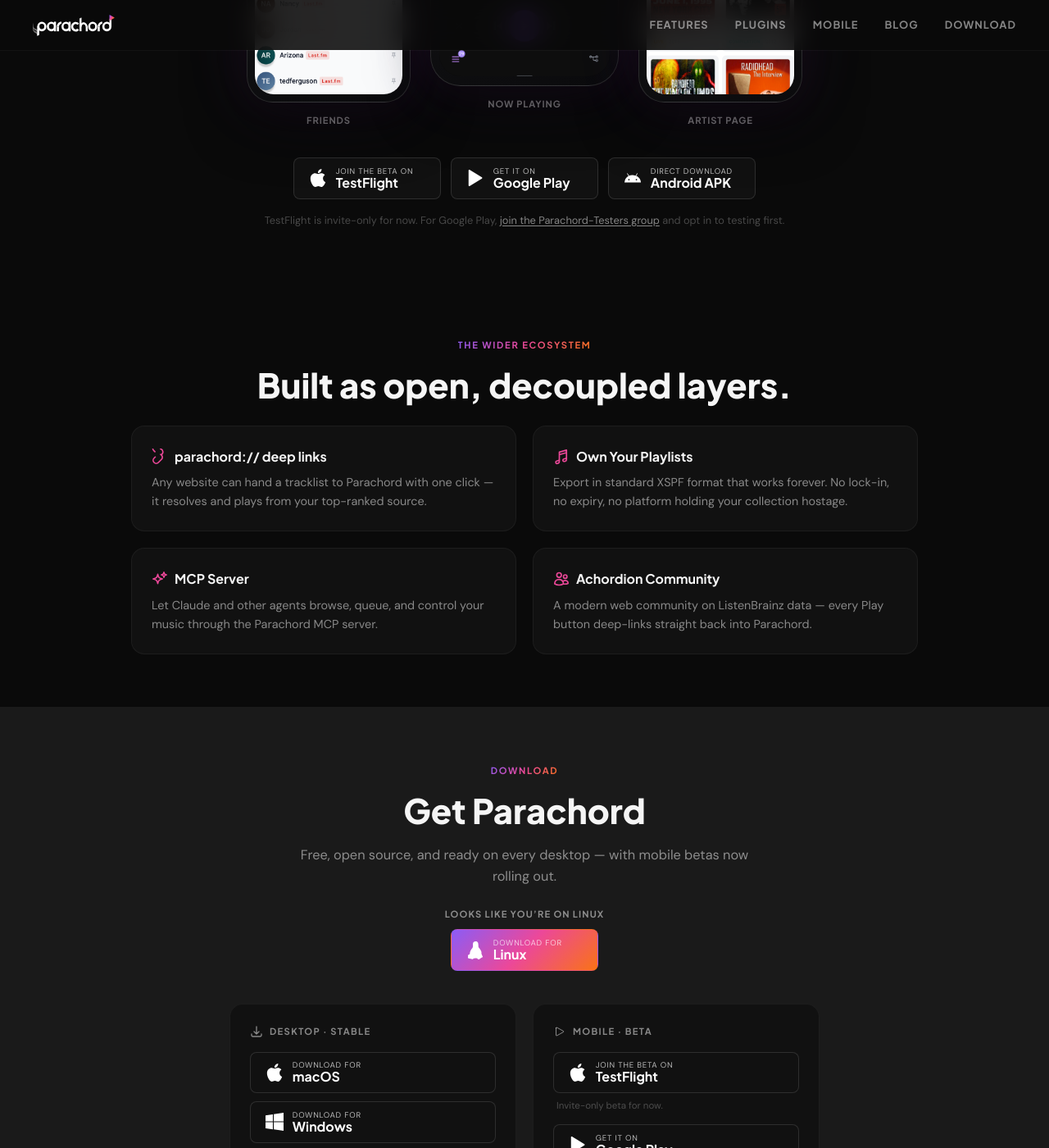
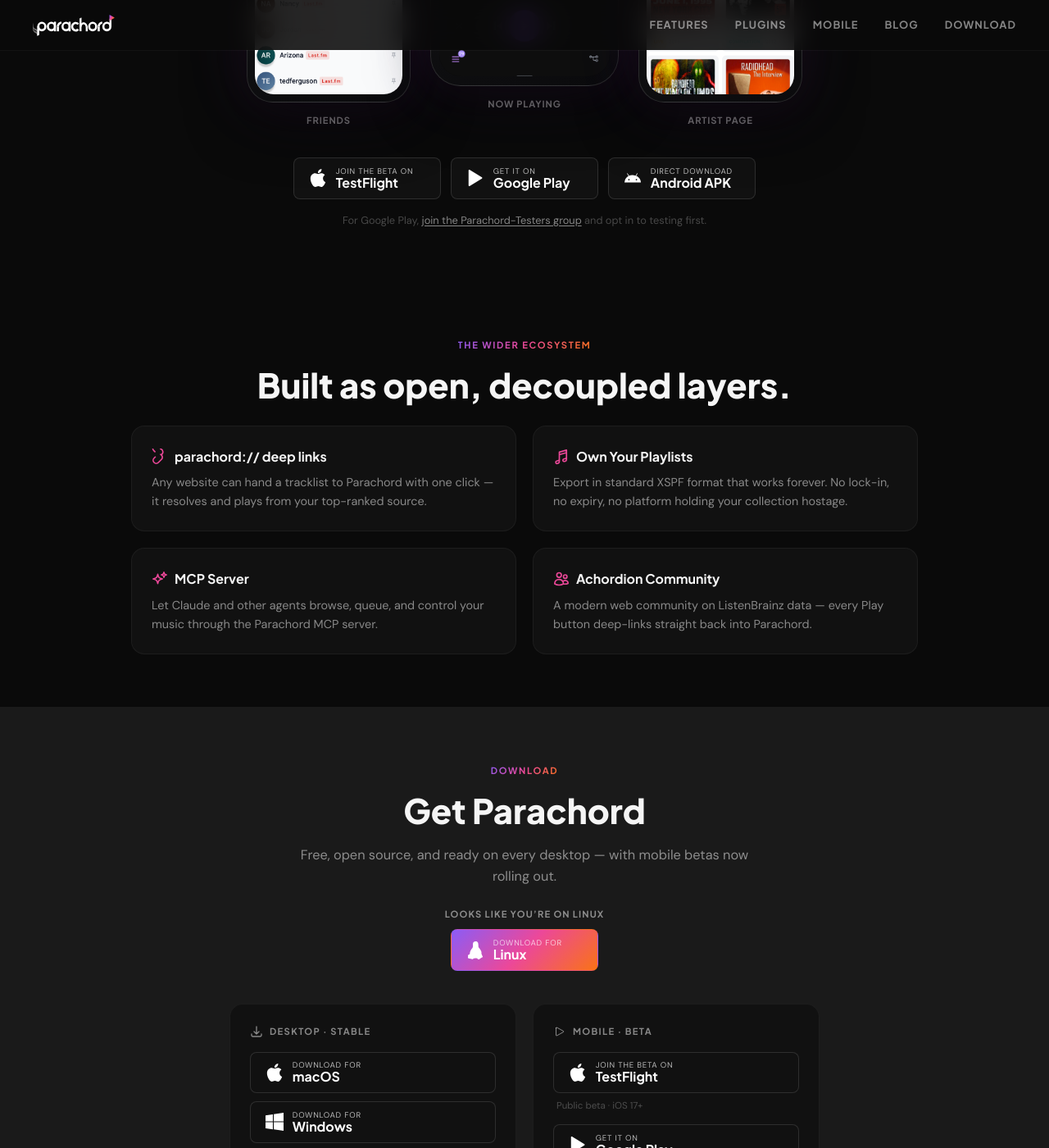
Before and after one commit to Parachord/parachord-website, a Jekyll site: the page index.html, which Jekyll copies as it is, in a window 1280 px wide and 1400 px high, scrolled down 4259 px. Shown: the whole window at 82% size. Built offline with Jekyll 4.4.1, drawn with Linux system fonts in a browser that asks for light colours; comment, search, counter and statistics services are not loaded.

Commit message:
Point the TestFlight badge at the public join link
The iOS beta now has a public TestFlight invite, so the badge links to
testflight.apple.com/join/zXvg5zxK and the invite-only hints become
"Public beta · iOS 17+" (deployment target from the Xcode project).

Co-Authored-By: Claude Fable 5.1 <noreply@anthropic.com>

```diff
--- a/index.html
+++ b/index.html
@@ -930,11 +930,11 @@
             <div class="phone"><div class="device" style="--w:200px"><div class="device-screen"><img src="assets/screenshots/android/artist.png" alt="Artist Page" loading="lazy"></div></div><span class="cap">Artist Page</span></div>
         </div>
         <div class="pc-mobile-badges">
-            <a class="store-badge" data-store="testflight" href="https://testflight.apple.com/v1/app/6793584958" target="_blank" rel="noopener"><span class="sb-glyph"><svg viewBox="0 0 24 24" width="22" height="22" fill="currentColor" aria-hidden="true"><path d="M22 17.607c-.786 2.28-3.139 6.317-5.563 6.361-1.608.031-2.125-.953-3.963-.953-1.837 0-2.412.923-3.932.983-2.572.099-6.542-5.827-6.542-10.995 0-4.747 3.308-7.1 6.198-7.143 1.55-.028 3.014 1.045 3.959 1.045.949 0 2.727-1.29 4.596-1.101.782.033 2.979.315 4.389 2.377-3.741 2.442-3.158 7.549.858 9.426zm-5.222-17.607c-2.826.114-5.132 3.079-4.81 5.531 2.612.203 5.118-2.725 4.81-5.531z"/></svg></span><span class="sb-text"><span class="sb-top">Join the beta on</span><span class="sb-main">TestFlight</span></span></a>
+            <a class="store-badge" data-store="testflight" href="https://testflight.apple.com/join/zXvg5zxK" target="_blank" rel="noopener"><span class="sb-glyph"><svg viewBox="0 0 24 24" width="22" height="22" fill="currentColor" aria-hidden="true"><path d="M22 17.607c-.786 2.28-3.139 6.317-5.563 6.361-1.608.031-2.125-.953-3.963-.953-1.837 0-2.412.923-3.932.983-2.572.099-6.542-5.827-6.542-10.995 0-4.747 3.308-7.1 6.198-7.143 1.55-.028 3.014 1.045 3.959 1.045.949 0 2.727-1.29 4.596-1.101.782.033 2.979.315 4.389 2.377-3.741 2.442-3.158 7.549.858 9.426zm-5.222-17.607c-2.826.114-5.132 3.079-4.81 5.531 2.612.203 5.118-2.725 4.81-5.531z"/></svg></span><span class="sb-text"><span class="sb-top">Join the beta on</span><span class="sb-main">TestFlight</span></span></a>
             <a class="store-badge" data-store="playstore" href="https://play.google.com/store/apps/details?id=com.parachord.android" target="_blank" rel="noopener"><span class="sb-glyph"><svg viewBox="0 0 24 24" width="22" height="22" fill="currentColor" aria-hidden="true"><path d="M3 1.84v20.32c0 .67.73 1.07 1.3.72l16.5-10.16a.85.85 0 000-1.44L4.3 1.12C3.73.77 3 1.17 3 1.84z"/></svg></span><span class="sb-text"><span class="sb-top">Get it on</span><span class="sb-main">Google Play</span></span></a>
             <a class="store-badge" data-store="apk" href="https://github.com/Parachord/parachord-mobile/releases/latest" target="_blank" rel="noopener"><span class="sb-glyph"><svg viewBox="0 0 24 24" width="22" height="22" fill="currentColor" aria-hidden="true"><path d="M16.6 9.48l1.84-3.18a.4.4 0 00-.69-.4l-1.86 3.23a11.4 11.4 0 00-8.78 0L5.25 5.9a.4.4 0 10-.69.4L6.4 9.48A10.8 10.8 0 001 18h22a10.8 10.8 0 00-5.4-8.52zM7 15.25a1 1 0 110-2 1 1 0 010 2zm10 0a1 1 0 110-2 1 1 0 010 2z"/></svg></span><span class="sb-text"><span class="sb-top">Direct download</span><span class="sb-main">Android APK</span></span></a>
         </div>
-        <p class="pc-mobile-note">TestFlight is invite-only for now. For Google Play, <a href="https://groups.google.com/g/parachord-testers" target="_blank" rel="noopener">join the Parachord-Testers group</a> and opt in to testing first.</p>
+        <p class="pc-mobile-note">For Google Play, <a href="https://groups.google.com/g/parachord-testers" target="_blank" rel="noopener">join the Parachord-Testers group</a> and opt in to testing first.</p>
     </section>
 
     <!-- ── Experiences ── -->
@@ -982,8 +982,8 @@
             <div class="pc-dl-panel">
                 <h4><svg viewBox="0 0 24 24" width="16" height="16" fill="none" stroke="currentColor" stroke-width="1.5" stroke-linecap="round" stroke-linejoin="round" aria-hidden="true"><path d="M5.25 5.653c0-.856.917-1.398 1.667-.986l11.54 6.348a1.125 1.125 0 010 1.971l-11.54 6.347a1.125 1.125 0 01-1.667-.985V5.653z"/></svg>Mobile · Beta</h4>
                 <div class="badges">
-                    <a class="store-badge" data-store="testflight" href="https://testflight.apple.com/v1/app/6793584958" target="_blank" rel="noopener"><span class="sb-glyph"><svg viewBox="0 0 24 24" width="22" height="22" fill="currentColor" aria-hidden="true"><path d="M22 17.607c-.786 2.28-3.139 6.317-5.563 6.361-1.608.031-2.125-.953-3.963-.953-1.837 0-2.412.923-3.932.983-2.572.099-6.542-5.827-6.542-10.995 0-4.747 3.308-7.1 6.198-7.143 1.55-.028 3.014 1.045 3.959 1.045.949 0 2.727-1.29 4.596-1.101.782.033 2.979.315 4.389 2.377-3.741 2.442-3.158 7.549.858 9.426zm-5.222-17.607c-2.826.114-5.132 3.079-4.81 5.531 2.612.203 5.118-2.725 4.81-5.531z"/></svg></span><span class="sb-text"><span class="sb-top">Join the beta on</span><span class="sb-main">TestFlight</span></span></a>
-                    <p class="badge-note">Invite-only beta for now.</p>
+                    <a class="store-badge" data-store="testflight" href="https://testflight.apple.com/join/zXvg5zxK" target="_blank" rel="noopener"><span class="sb-glyph"><svg viewBox="0 0 24 24" width="22" height="22" fill="currentColor" aria-hidden="true"><path d="M22 17.607c-.786 2.28-3.139 6.317-5.563 6.361-1.608.031-2.125-.953-3.963-.953-1.837 0-2.412.923-3.932.983-2.572.099-6.542-5.827-6.542-10.995 0-4.747 3.308-7.1 6.198-7.143 1.55-.028 3.014 1.045 3.959 1.045.949 0 2.727-1.29 4.596-1.101.782.033 2.979.315 4.389 2.377-3.741 2.442-3.158 7.549.858 9.426zm-5.222-17.607c-2.826.114-5.132 3.079-4.81 5.531 2.612.203 5.118-2.725 4.81-5.531z"/></svg></span><span class="sb-text"><span class="sb-top">Join the beta on</span><span class="sb-main">TestFlight</span></span></a>
+                    <p class="badge-note">Public beta · iOS 17+</p>
                     <a class="store-badge" data-store="playstore" href="https://play.google.com/store/apps/details?id=com.parachord.android" target="_blank" rel="noopener"><span class="sb-glyph"><svg viewBox="0 0 24 24" width="22" height="22" fill="currentColor" aria-hidden="true"><path d="M3 1.84v20.32c0 .67.73 1.07 1.3.72l16.5-10.16a.85.85 0 000-1.44L4.3 1.12C3.73.77 3 1.17 3 1.84z"/></svg></span><span class="sb-text"><span class="sb-top">Get it on</span><span class="sb-main">Google Play</span></span></a>
                     <p class="badge-note"><a href="https://groups.google.com/g/parachord-testers" target="_blank" rel="noopener">Join the Parachord-Testers group</a> and opt in to testing first, then install from the Play listing.</p>
                     <a class="store-badge" data-store="apk" href="https://github.com/Parachord/parachord-mobile/releases/latest" target="_blank" rel="noopener"><span class="sb-glyph"><svg viewBox="0 0 24 24" width="22" height="22" fill="currentColor" aria-hidden="true"><path d="M16.6 9.48l1.84-3.18a.4.4 0 00-.69-.4l-1.86 3.23a11.4 11.4 0 00-8.78 0L5.25 5.9a.4.4 0 10-.69.4L6.4 9.48A10.8 10.8 0 001 18h22a10.8 10.8 0 00-5.4-8.52zM7 15.25a1 1 0 110-2 1 1 0 010 2zm10 0a1 1 0 110-2 1 1 0 010 2z"/></svg></span><span class="sb-text"><span class="sb-top">Direct download</span><span class="sb-main">Android APK</span></span></a>
```
